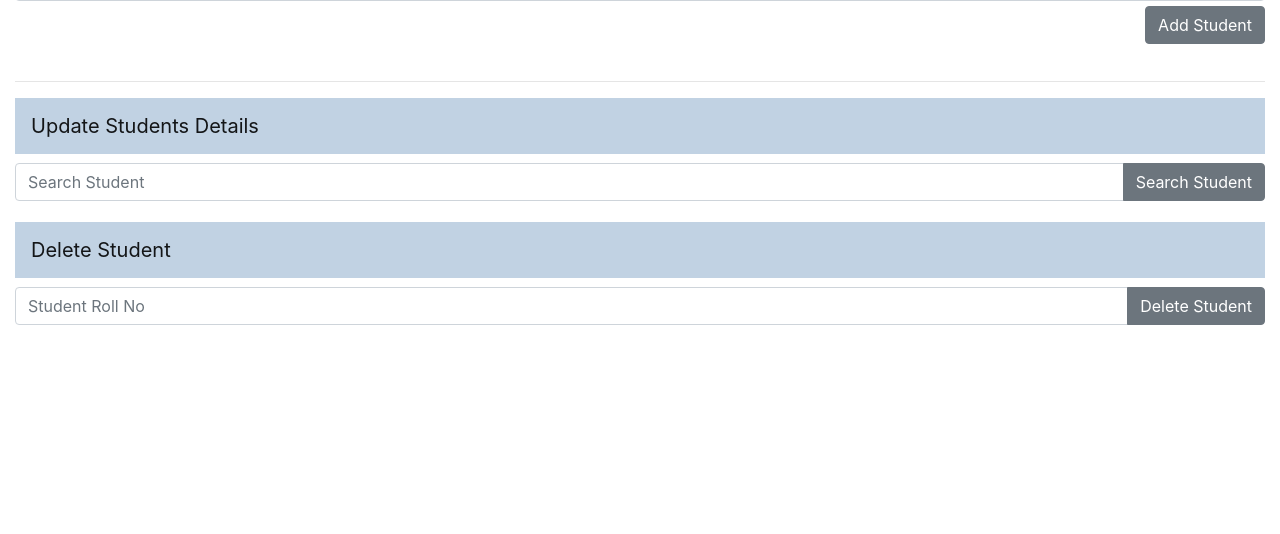
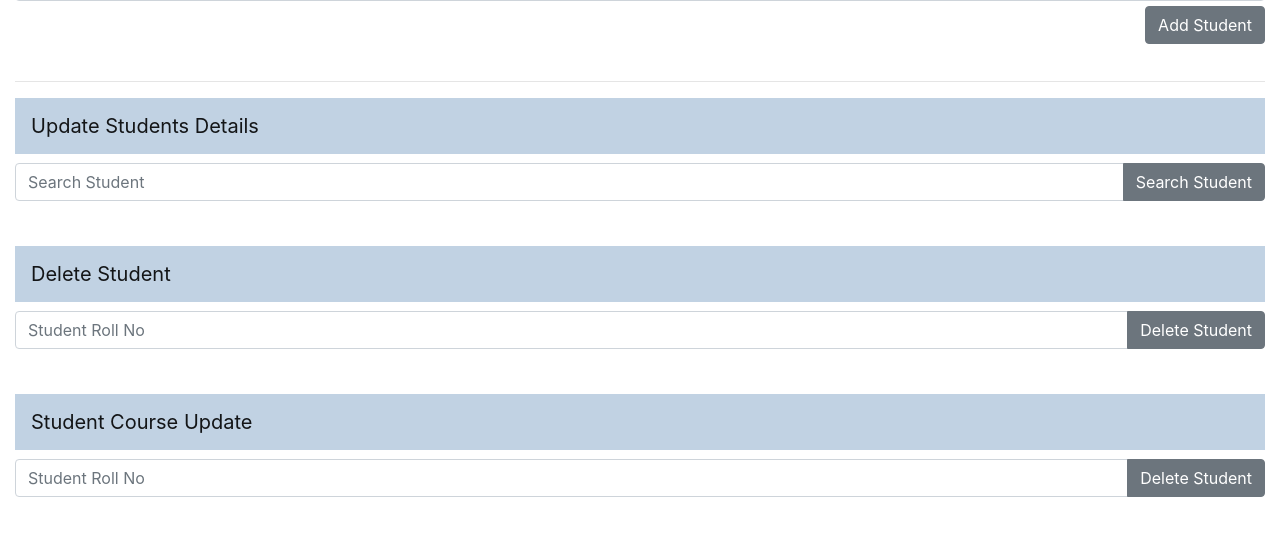
Before and after one commit to debashisda/srms, a PHP site: page /admin/student.php in a window 1280 px wide. Shown: the part 361-895 px from the top of the page. Before the commit the page ends 686 px from the top, so only its background shows below. Run offline with PHP 8.4, Linux system fonts and the light colour scheme; some libraries are stand-ins or nearby versions.

Commit message:
Update student.php

```diff
--- a/admin/student.php
+++ b/admin/student.php
@@ -20,22 +20,21 @@ if(isset($ser_stu))
     $s = mysqli_fetch_assoc(mysqli_query($con,"select * from stu_details where roll=".$roll));
     $row="<div class='table-responsive'>
         <table class='table table-bordered table-striped table-hover table-condensed'>
-        <thead class='thead-dark'><tr><th>Roll</th><th>Course</th><th>Name</th><th>Email</th></tr></thead>
+        <thead class='thead-dark'><tr><th>Roll</th><th>Course</th><th>Name</th><th>Email</th><th>Password</th></tr></thead>
         <tbody>
         <tr>
-            <td><input class='data' value='".$s['roll']."' name='sub_code' readonly></td>
-            <td><input class='data' value='".$s['course']."' name='course'></td>
-            <td><input class='data' value='".$s['name']."' name='sub_name'></td>
-            <td><input class='data' value='".$s['email']."' name='sub_name'></td>
+            <td><input type='' class='data' value='".$s['roll']."' name='roll' readonly></td>
+            <td><input type='text' class='data' value='".$s['course']."' name='course' readonly></td>
+            <td><input type='text' class='data' value='".$s['name']."' name='name'></td>
+            <td><input type='email' class='data' value='".$s['email']."' name='email'></td>
+            <td><input type='password' class='data' value='".$s['password']."' name='password'></td>
         </tr>
-        <tr><td colspan='3'></td><td><input type='submit' class='btn btn-md btn-secondary' name='upd_sub' value='Update'></td></tr>
-        </tbody>
-    </table></div>";
+        ";
 }
 
-if(isset($upd_sub))
+if(isset($upd_stu))
 {
-    mysqli_query($con,"update subjects set course='".$course."',sem='".$sem."',sub_name='".$sub_name."' WHERE sub_code='".$sub_code."'");
+    mysqli_query($con,"update stu_details set name='".$name."',email='".$email."',password='".$password."' WHERE roll='".$roll."'");
 }
 
 ?>
@@ -88,10 +87,13 @@ if(isset($upd_sub))
         </form>
         <style type="text/css">th,td{border: 1px solid black;}.data{width: 100% !important;}</style>
         <form method='post'>
-            <?php if(isset($row)) echo $row;?>
+            <?php
+            if(isset($row)) echo $row.
+            "<tr><td colspan='4'></td><td><input type='submit' class='btn btn-md btn-secondary' name='upd_stu' value='Update'></td></tr></tbody></table></div>";
+            ?>
         </form>
 
-
+        <br>
         <!--Delete Student-->
         <nav class="navbar navbar-light bg-light"><span class="navbar-brand"> Delete Student</sapn></nav><br>
         <form method="post" class="form-signin">
@@ -102,6 +104,17 @@ if(isset($upd_sub))
                 </div>
             </div>
         </form>
+        <br>
+        <!--Course Change-->
+        <nav class="navbar navbar-light bg-light"><span class="navbar-brand">Student Course Update</sapn></nav><br>
+            <form method="post" class="form-signin">
+                <div class="input-group mb-3">
+                    <input type="text" class="form-control" name="roll" placeholder="Student Roll No">
+                    <div class="input-group-append">
+                    <input type="submit" class="btn btn-md btn-secondary" name="ser_stu" value="Delete Student">
+                    </div>
+                </div>
+            </form>
 
     </main>
     <script src="https://cdn.jsdelivr.net/npm/jquery@3.5.1/dist/jquery.slim.min.js"></script>
```
